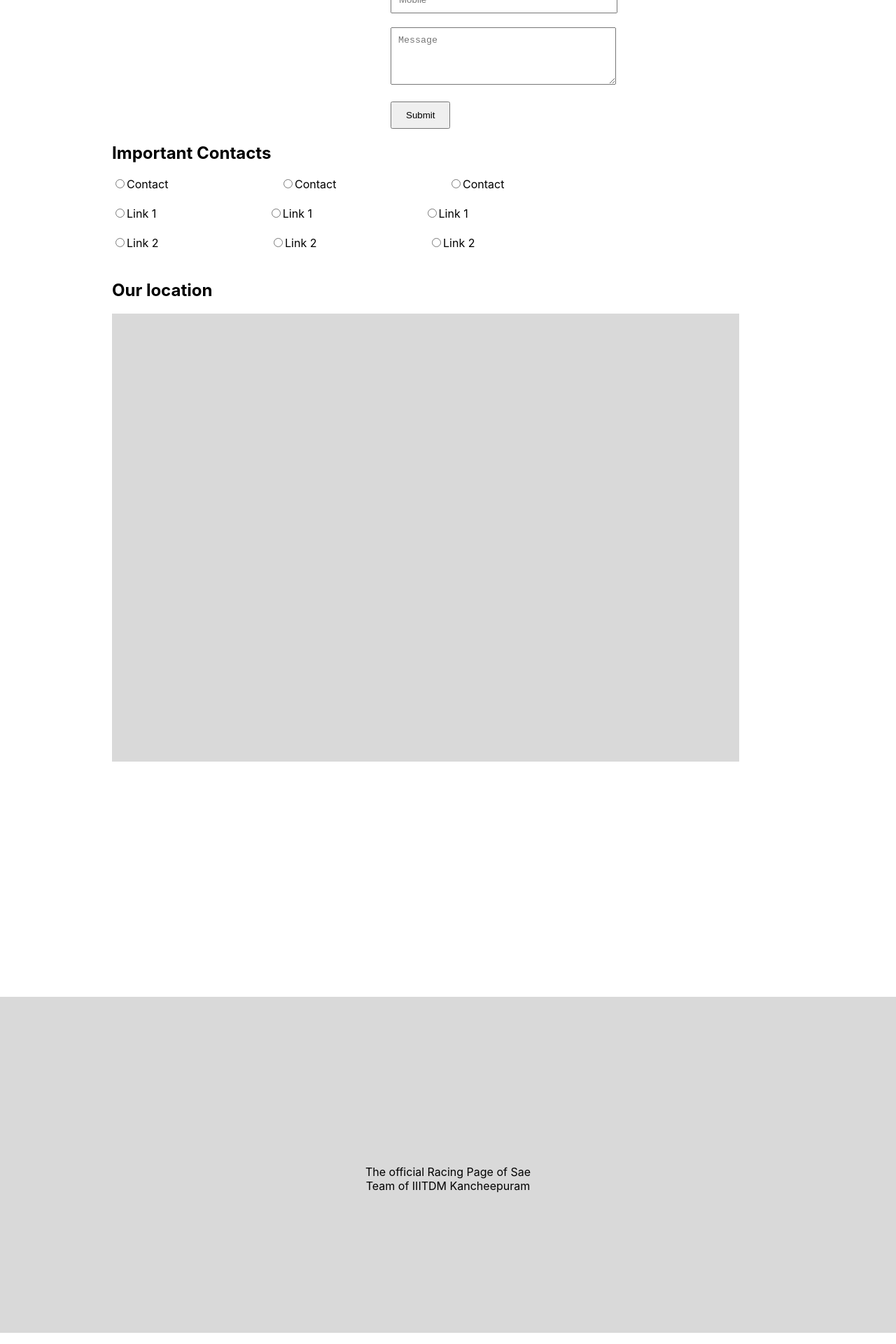
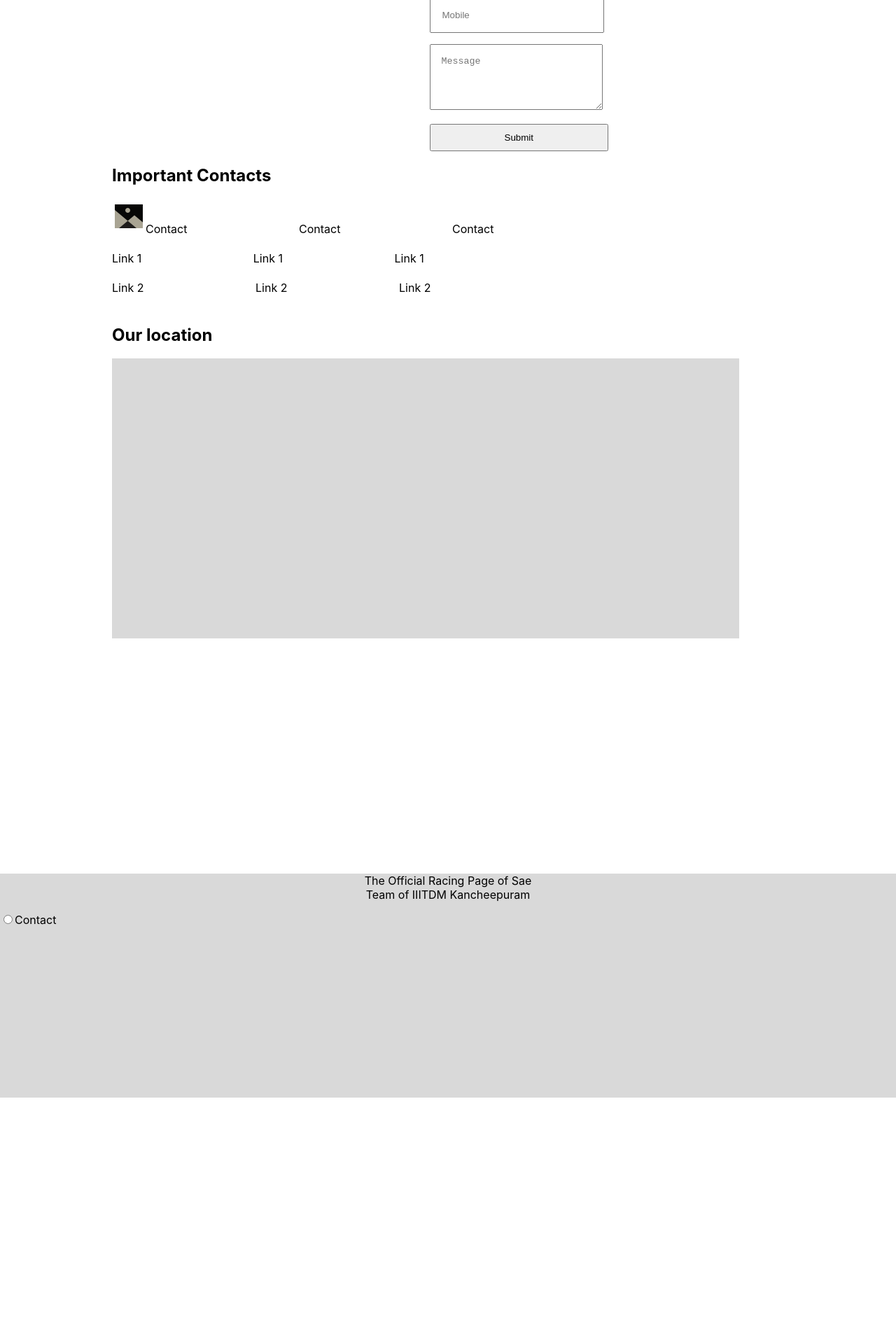
Before and after one commit to karthik825/contactpage, a React (Create React App) app: page / in a window 1280 px wide. Shown: the part 345-2265 px from the top of the page at 70% size. After the commit the page ends 1913 px from the top, so only its background shows below. Built offline with nearby package versions, Linux system fonts and the light colour scheme.

Commit message:
image icon uploaded

```diff
--- a/src/App.css
+++ b/src/App.css
@@ -98,14 +98,17 @@ nav ul li a {
 
   .formss input,
   .formss textarea {
-    width: 300px;
-    padding: 10px;
-    margin-bottom: 20px;
+    width: 100%;
+    padding: 1rem;
+    margin-bottom: 1rem;
+
     /* border:3px black; */
   }
 
+
   .formss button {
     padding: 10px 20px;
+    width: 120%;
   }
 
   .importantcontacts{
@@ -127,19 +130,36 @@ nav ul li a {
 
   .gallery{
     width:80%;
-    height:80vh;
+    height:50vh;
     background-color: #D9D9D9;
     margin-bottom: 40vh;
   }
   .downcontent{
     width:100%;
+    background-color: #D9D9D9;
+    height:40vh;
 
   }
+  .paragraph{
+    text-align: center;
+    align-items: center;
+  }
 
-  .downcontent p{
-    padding-top: 30vh;
+  /* .downcontent {
+    padding-top: 10vh;
 
     height: 30vh;
     text-align: center;
     background-color: #D9D9D9;
+    padding-left:100vh;
+    padding-right:100vh;
+    padding-bottom:10vh;
+  } */
+
+  /* .paragraph{
+    text-align: center;
+  } */
+
+  .round-image{
+    border-radius:5%;
   }
--- a/src/App.jsx
+++ b/src/App.jsx
@@ -1,5 +1,6 @@
 import React from 'react';
 import './App.css';
+import computerImage from './icon.png';
 
 import Home from './components/Home';
 import About from './components/About';
@@ -52,27 +53,28 @@ function App() {
         <div className='importantcontacts'>
           <h2>Important Contacts</h2>
           <div className="row">
-          <input type="radio" id="option1" name="option" />
+          {/* <input type="radio" id="option1" name="option" /> */}
+          <img src={computerImage} alt='roundimage' className='round-image' />
           <label htmlFor="option1">Contact</label>
-          <input type="radio" id="option2" name="option" />
+          {/* <input type="radio" id="option2" name="option" /> */}
           <label htmlFor="option2">Contact</label>
-          <input type="radio" id="option3" name="option" />
+          {/* <input type="radio" id="option3" name="option" /> */}
           <label htmlFor="option3">Contact</label>
         </div>
         <div className="row">
-          <input type="radio" id="option4" name="option" />
+          {/* <input type="radio" id="option4" name="option" /> */}
           <label htmlFor="option4">Link 1</label>
-          <input type="radio" id="option5" name="option" />
+          {/* <input type="radio" id="option5" name="option" /> */}
           <label htmlFor="option5">Link 1</label>
-          <input type="radio" id="option6" name="option" />
+          {/* <input type="radio" id="option6" name="option" /> */}
           <label htmlFor="option6">Link 1</label>
         </div>
         <div className="row">
-          <input type="radio" id="option4" name="option" />
+          {/* <input type="radio" id="option4" name="option" /> */}
           <label htmlFor="option4">Link 2</label>
-          <input type="radio" id="option5" name="option" />
+          {/* <input type="radio" id="option5" name="option" /> */}
           <label htmlFor="option5">Link 2</label>
-          <input type="radio" id="option6" name="option" />
+          {/* <input type="radio" id="option6" name="option" /> */}
           <label htmlFor="option6">Link 2</label>
         </div>
 
@@ -87,8 +89,15 @@ function App() {
         </div>
         <div className='gap'>
         <div className='downcontent'>
-            <p>The official Racing Page of Sae<br></br>Team of IIITDM Kancheepuram</p>
+          <div className='paragraph'>
+            <p>The Official Racing Page of Sae<br></br>Team of IIITDM Kancheepuram</p>
+          </div>
+          <div className='radio'>
 
+          <input type="radio" id="option1" name="option" />
+          <label htmlFor="option1">Contact</label>
+
+          </div>
 
 
 
```
Also changed, not shown: src/computer.jpg (added), src/icon.png (added).
